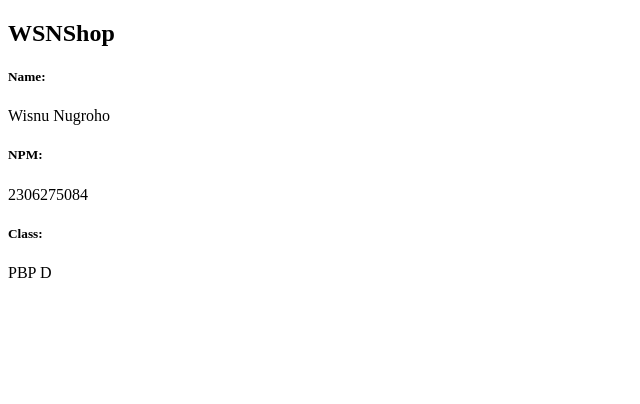
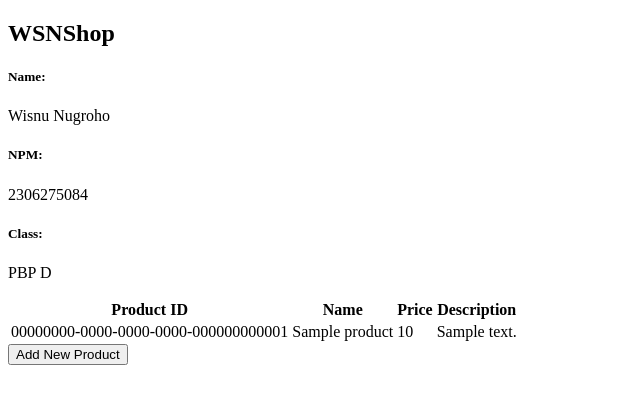
Before and after one commit to wsnugroho/wsnshop, a Django app: page / in a window 1280 px wide. Shown: the top 404 px of the page, without its empty margins (0-640 px from the left). Run offline with Django 5.2, Linux system fonts and the light colour scheme; tables that the repository leaves empty hold one stand-in row (values such as "Sample post").

Commit message:
feat(tugas3): create form for adding products

```diff
--- a/main/models.py
+++ b/main/models.py
@@ -1,7 +1,10 @@
+import uuid
+
 from django.db import models
 
 
 class Product(models.Model):
+    id = models.UUIDField(primary_key=True, default=uuid.uuid4, editable=False)
     name = models.CharField(max_length=255)
     price = models.IntegerField()
     description = models.TextField()
--- a/main/templates/main.html
+++ b/main/templates/main.html
@@ -20,4 +20,29 @@
     <p>{{ class }}</p>
   </div>
 </section>
+<section>
+  {% if not products %}
+    <p>Belum ada data product pada wsnshop.</p>
+  {% else %}
+    <table>
+      <tr>
+        <th>Product ID</th>
+        <th>Name</th>
+        <th>Price</th>
+        <th>Description</th>
+      </tr>
+      {% for product in products %}
+        <tr>
+          <td>{{product.id}}</td>
+          <td>{{product.name}}</td>
+          <td>{{product.price}}</td>
+          <td>{{product.description}}</td>
+        </tr>
+      {% endfor %}
+    </table>
+  {% endif %}
+  <a href="{% url 'main:create_product' %}">
+    <button>Add New Product</button>
+  </a>
+</section>
 {% endblock content %}
--- a/main/urls.py
+++ b/main/urls.py
@@ -1,9 +1,10 @@
 from django.urls import path
 
-from main.views import show_main
+from main.views import create_product, show_main
 
 app_name = "main"
 
 urlpatterns = [
     path("", show_main, name="show_main"),
+    path("create-product", create_product, name="create_product"),
 ]
--- a/main/views.py
+++ b/main/views.py
@@ -1,10 +1,24 @@
-from django.shortcuts import render
+from django.shortcuts import redirect, render
+
+from main.forms import ProductForm
+from main.models import Product
 
 
 def show_main(request):
+    products = Product.objects.all()
     context = {
         "npm": 2306275084,
         "name": "Wisnu Nugroho",
         "class": "PBP D",
+        "products": products,
     }
     return render(request, "main.html", context)
+
+
+def create_product(request):
+    form = ProductForm(request.POST or None)
+    if form.is_valid() and request.method == "POST":
+        form.save()
+        return redirect("main:show_main")
+    context = {"form": form}
+    return render(request, "create_product.html", context)
```
Also changed, not shown: main/forms.py (added, +9 -0 lines), main/templates/create_product.html (added, +23 -0 lines), main/migrations/0002_alter_product_id.py (added).
